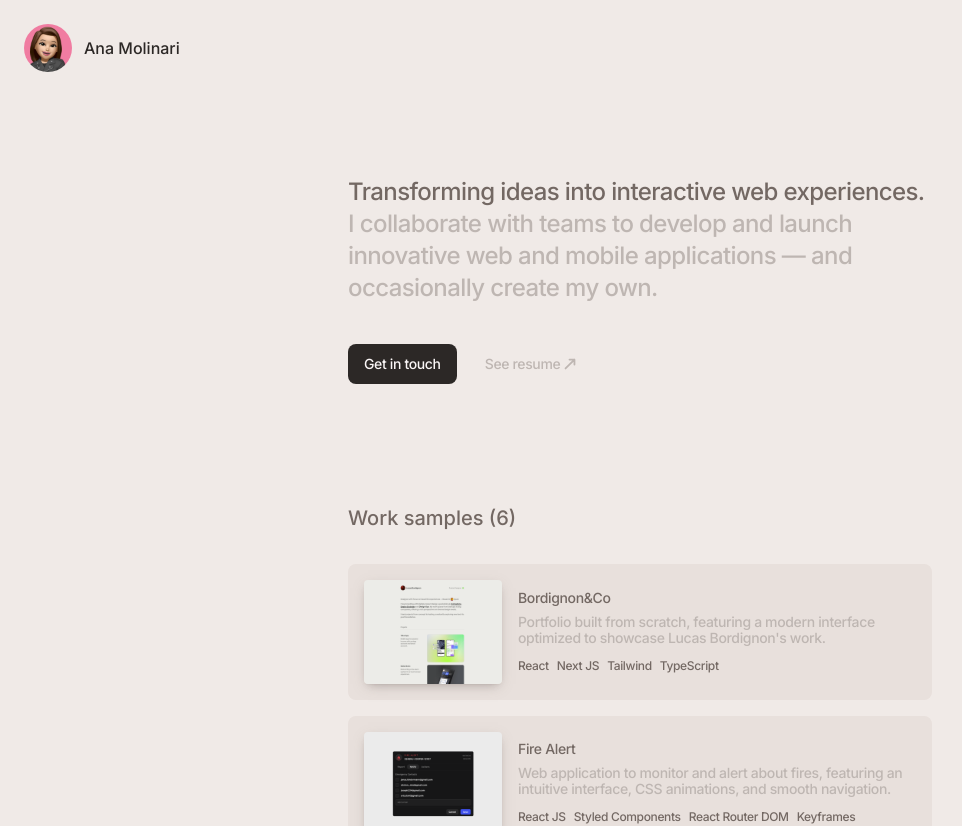
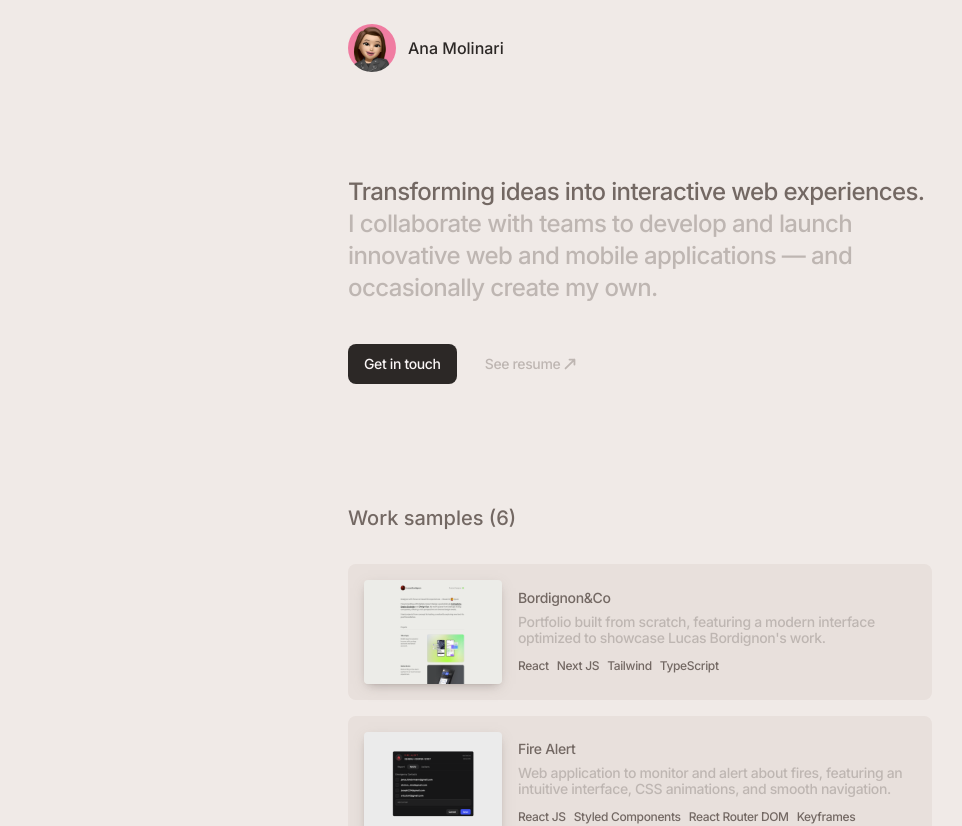
Before and after one commit to anamolinari/portfolio-ana, a Next.js app: page / in a window 1280 px wide. Shown: the top 826 px of the page, without its empty margins (0-962 px from the left). Built offline with nearby package versions, Linux system fonts and the light colour scheme.

Commit message:
Header update

```diff
--- a/app/components/Header.tsx
+++ b/app/components/Header.tsx
@@ -5,7 +5,7 @@ import imgProfile from "../../public/assets/profile.png";
 
 export function Header() {
   return (
-    <header className="flex items-center gap-3 p-6 ">
+    <header className="flex items-center w-[584px] gap-3 p-6 sm:px-0 m-auto">
       <Link href="/" aria-label="Go to home page">
         <Image
           src={imgProfile}
```
